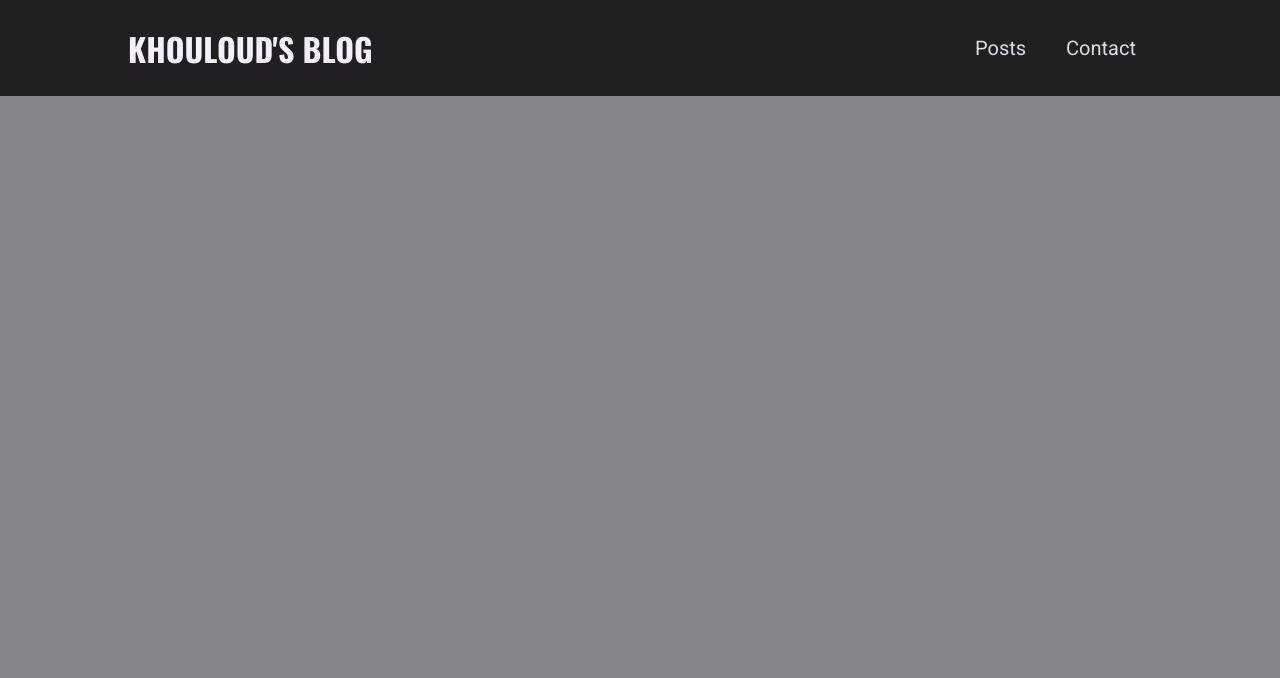
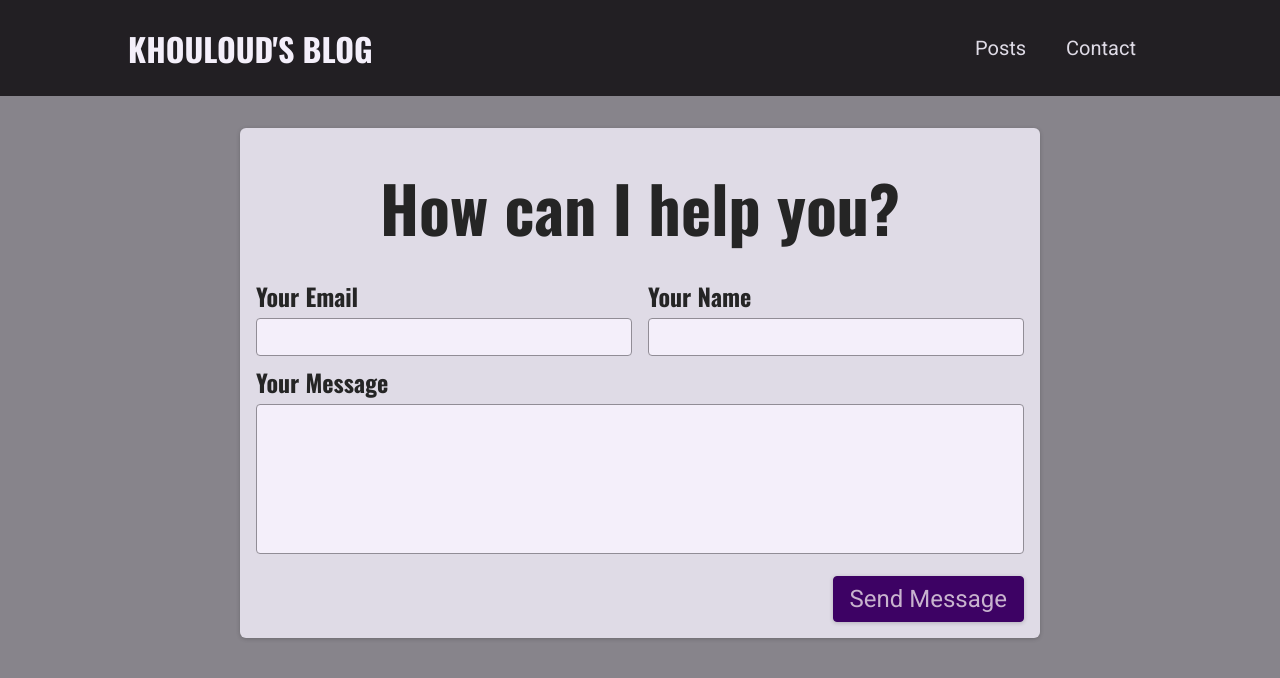
Before and after one commit to khouloud96/nextjs-blog-website, a Next.js app: page /contact in a window 1280 px wide. Shown: the top 678 px of the page. Built offline with nearby package versions, Linux system fonts and the light colour scheme.

Commit message:
Preparing the contact form

```diff
--- /dev/null
+++ b/components/contact/contact-form.js
@@ -0,0 +1,30 @@
+import classes from './contact-form.module.css';
+
+function ContactForm() {
+    return(
+        <section className={classes.contact}>
+            <h1>How can I help you?</h1>
+            <form className={classes.form}>
+                <div className={classes.controls}>
+                    <div className={classes.control}>
+                        <label htmlFor='email'>Your Email</label>
+                        <input type='email' id='email' required />
+                    </div>
+                    <div className={classes.control}>
+                        <label htmlFor='name'>Your Name</label>
+                        <input type='text' id='name' required />
+                    </div>
+                </div>
+                <div className={classes.control}>
+                    <label htmlFor='message'>Your Message</label>
+                    <textarea id='message' rows='5' />
+                </div>
+                <div className={classes.actions}>
+                    <button>Send Message</button>
+                </div>
+            </form>
+        </section>
+    );
+}
+
+export default ContactForm;
--- /dev/null
+++ b/components/contact/contact-form.module.css
@@ -0,0 +1,73 @@
+.contact {
+    margin: var(--size-8) auto;
+    border-radius: 6px;
+    background-color: var(--color-grey-100);
+    width: 90%;
+    max-width: 50rem;
+    padding: var(--size-4);
+    box-shadow: 0 1px 4px rgba(0, 0, 0, 0.2);
+    font-size: var(--size-6);
+  }
+
+  .contact h1 {
+    font-size: var(--size-8);
+    margin: var(--size-4) 0;
+    text-align: left;
+  }
+
+  .form label {
+    display: block;
+    font-family: 'Oswald', sans-serif;
+    font-weight: bold;
+    margin: var(--size-2) 0 var(--size-1) 0;
+  }
+
+  .form input,
+  .form textarea {
+    font: inherit;
+    padding: var(--size-1);
+    border-radius: 4px;
+    width: 100%;
+    border: 1px solid var(--color-grey-400);
+    background-color: var(--color-grey-50);
+    resize: none;
+  }
+
+  .controls {
+    display: flex;
+    column-gap: 1rem;
+    flex-wrap: wrap;
+  }
+
+  .control {
+    flex: 1;
+    min-width: 10rem;
+  }
+
+  .actions {
+    margin-top: var(--size-4);
+    text-align: right;
+  }
+
+  .form button {
+    font: inherit;
+    cursor: pointer;
+    background-color: var(--color-primary-700);
+    border: 1px solid var(--color-primary-700);
+    padding: var(--size-2) var(--size-4);
+    border-radius: 4px;
+    color: var(--color-primary-50);
+    box-shadow: 0 1px 4px rgba(0, 0, 0, 0.2);
+  }
+
+  .form button:hover {
+    background-color: var(--color-primary-500);
+    border-color: var(--color-primary-500);
+  }
+
+  @media (min-width: 768px) {
+    .contact h1 {
+      font-size: var(--size-16);
+      text-align: center;
+    }
+  }
--- a/pages/contact.js
+++ b/pages/contact.js
@@ -1,3 +1,7 @@
-function ContactPage() {}
+import ContactForm from "../components/contact/contact-form";
+
+function ContactPage() {
+    return <ContactForm />;
+}
 
 export default ContactPage;
```
